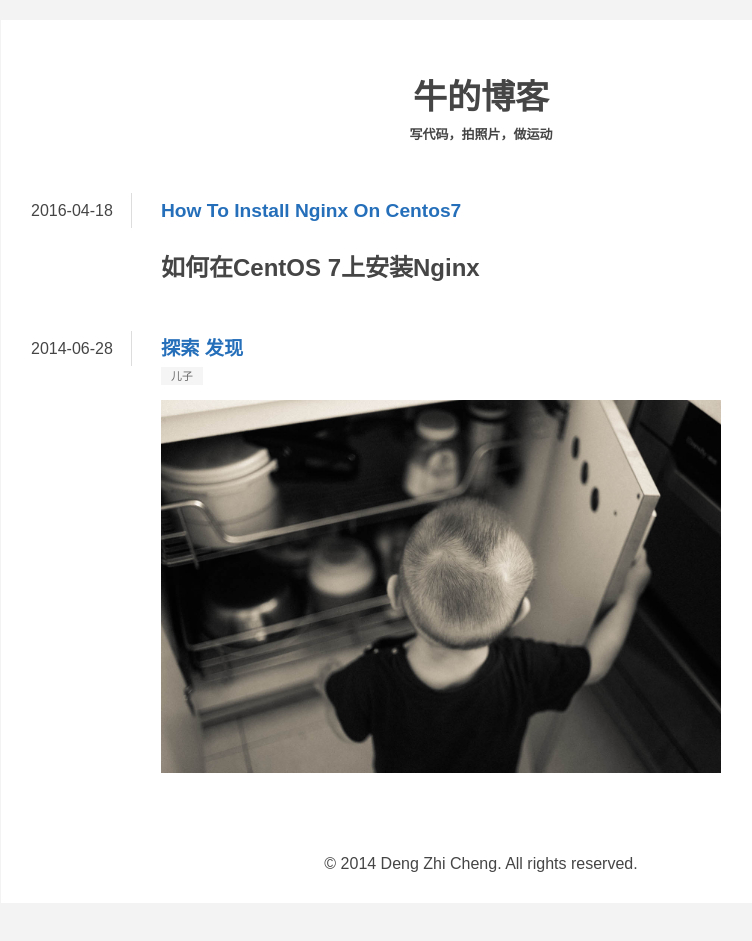
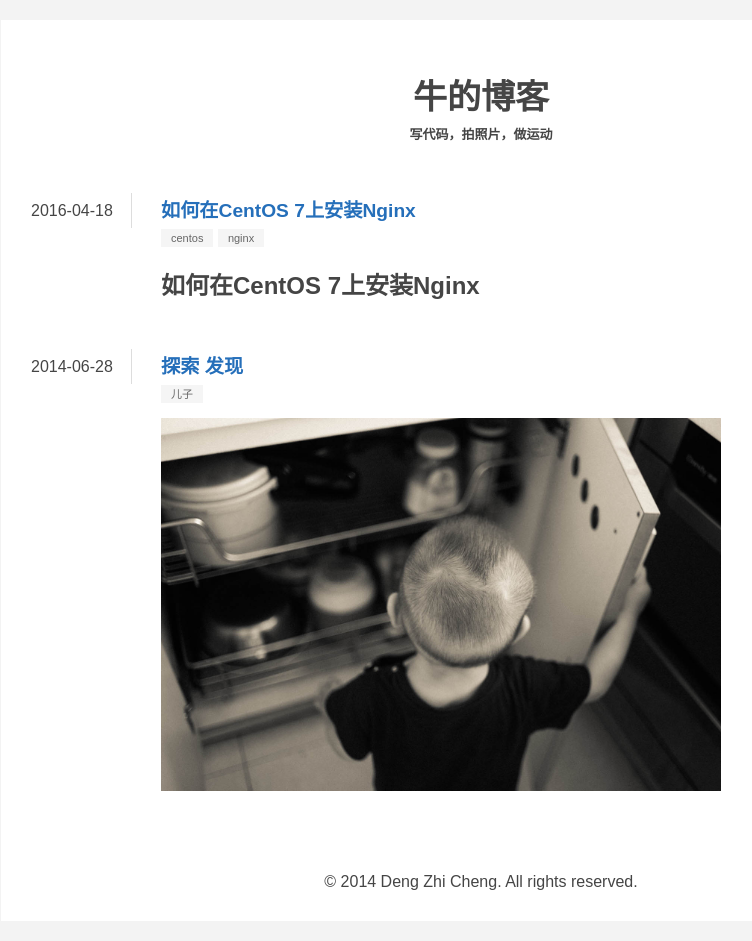
Before and after one commit to superbull/superbull.github.io.bak, a Jekyll site: the page built from blog/index.html, in a window 1280 px wide. Shown: the whole page, without its empty margins (159-911 px from the left). Built offline with Jekyll 4.4.1, drawn with Linux system fonts in a browser that asks for light colours.

Commit message:
Update 2016-04-18-how-to-install-nginx-on-centos7.md

```diff
--- a/_posts/2016-04-18-how-to-install-nginx-on-centos7.md
+++ b/_posts/2016-04-18-how-to-install-nginx-on-centos7.md
@@ -1,3 +1,11 @@
+---
+layout: post
+title:  "如何在CentOS 7上安装Nginx"
+date:   2016-04-18 16:54:19
+categories: server
+tags: centos nginx
+---
+
 # 如何在CentOS 7上安装Nginx
 
 ## 我们将安装Nginx的mainline，也就是最新的版本。
```
